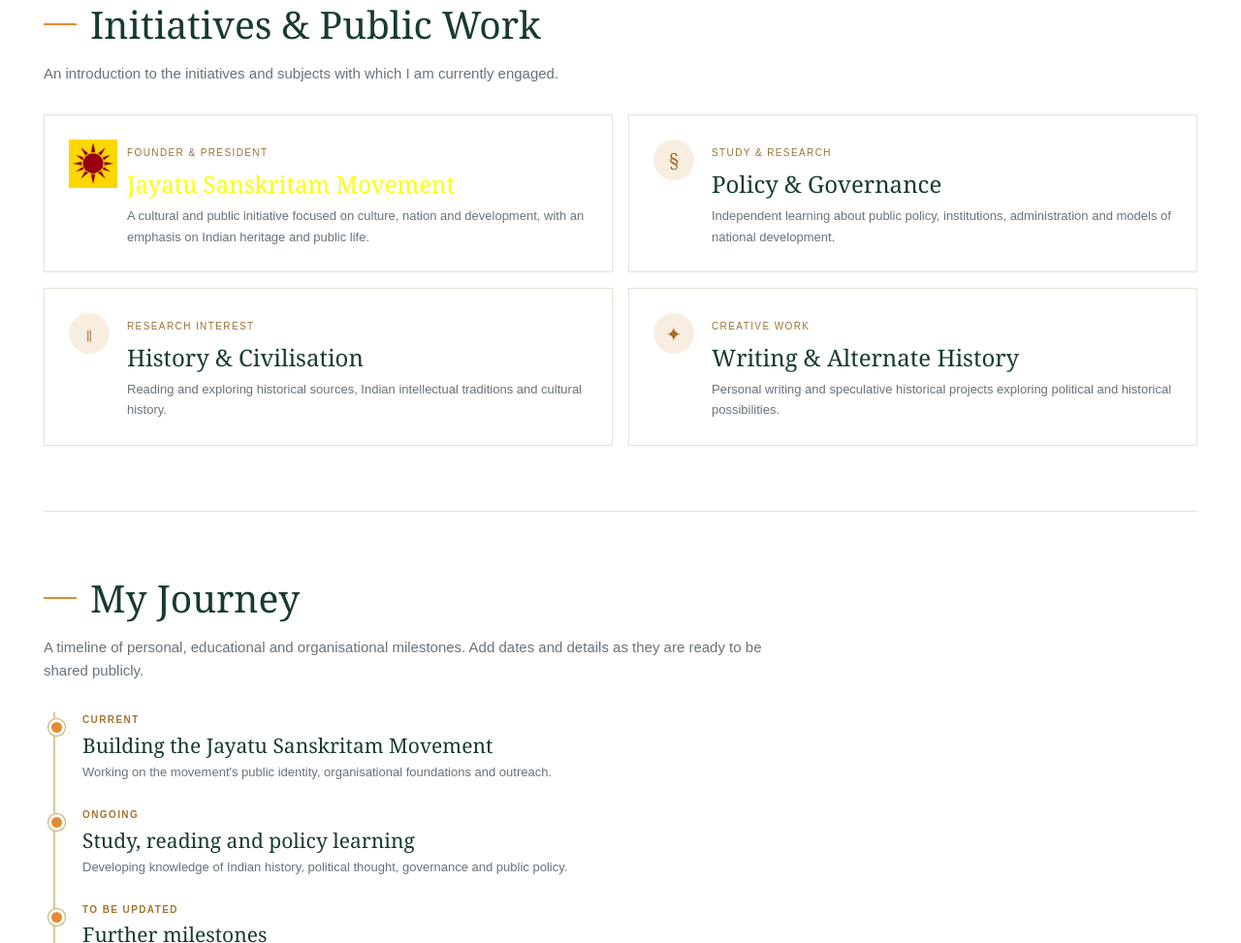
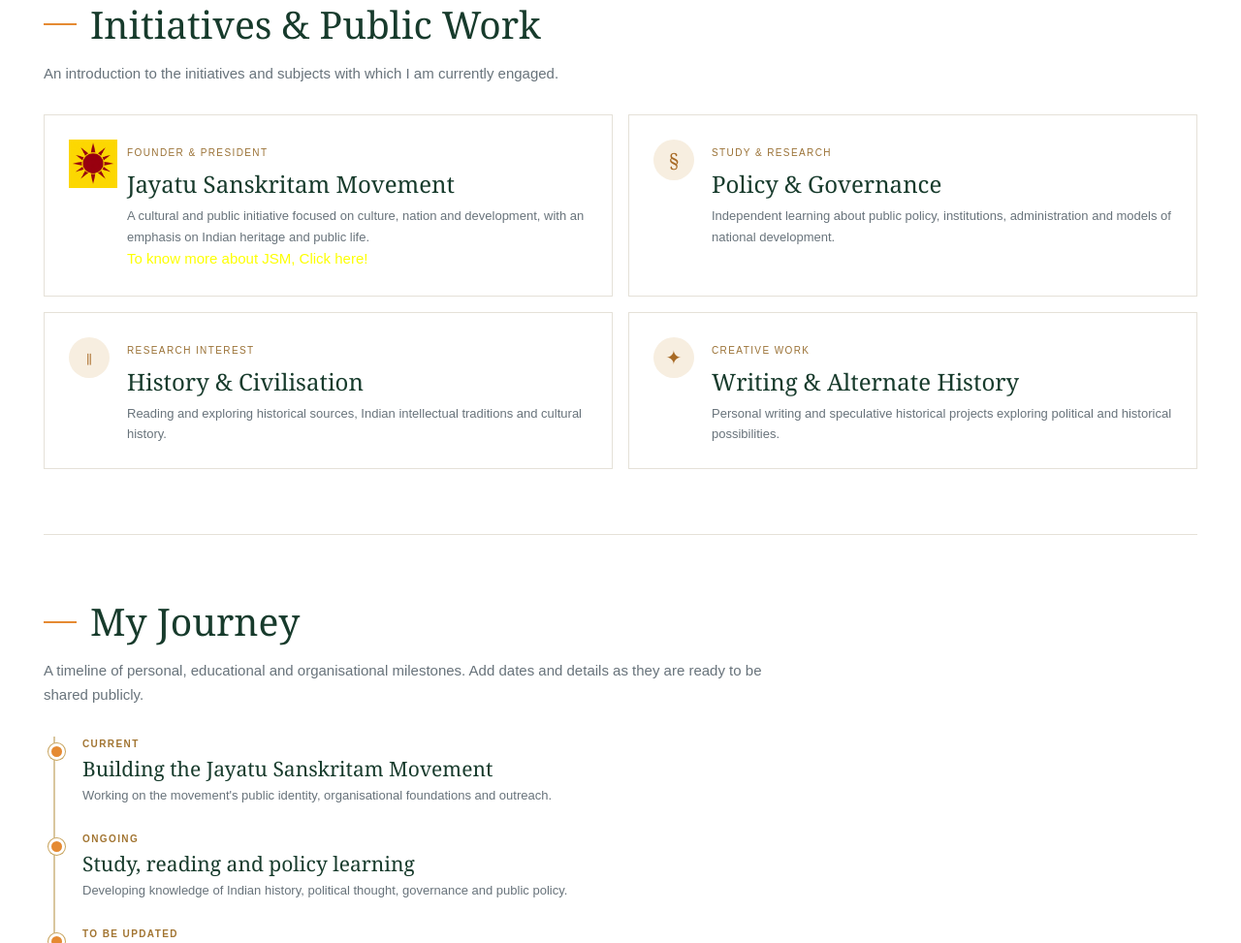
Before and after one commit to abhi20504/abhinandan.bjp.in, a plain HTML site: page index.html in a window 1280 px wide. Shown: the part 1618-2591 px from the top of the page at 97% size. Drawn offline with Linux system fonts and the light colour scheme.

Commit message:
Update index.html

```diff
--- a/index.html
+++ b/index.html
@@ -105,7 +105,7 @@ footer{background:#102d22;color:#d3ddd5;padding:26px 25px}.footer-inner{max-widt
  <div class="section-top"><span class="rule"></span><h2>Initiatives &amp; Public Work</h2></div>
  <p class="section-sub">An introduction to the initiatives and subjects with which I am currently engaged.</p>
  <div class="work-grid">
-  <article class="work-card"><div class="work-icon"><img src="jsm-logo.png" alt="JSM Logo" class="jsm-logo"></div><div><small>Founder &amp; President</small><h3 class="nav-link-jsm">Jayatu Sanskritam Movement</h3><p>A cultural and public initiative focused on culture, nation and development, with an emphasis on Indian heritage and public life.</p></div></article>
+  <article class="work-card"><div class="work-icon"><img src="jsm-logo.png" alt="JSM Logo" class="jsm-logo"></div><div><small>Founder &amp; President</small><h3>Jayatu Sanskritam Movement</h3><p>A cultural and public initiative focused on culture, nation and development, with an emphasis on Indian heritage and public life.</p><a class="nav-link-jsm" href="https://jsm-web-site.github.io/jsmindia.org/">To know more about JSM, Click here!</a></div></article>
   <article class="work-card"><div class="work-icon">§</div><div><small>Study &amp; research</small><h3>Policy &amp; Governance</h3><p>Independent learning about public policy, institutions, administration and models of national development.</p></div></article>
   <article class="work-card"><div class="work-icon">॥</div><div><small>Research interest</small><h3>History &amp; Civilisation</h3><p>Reading and exploring historical sources, Indian intellectual traditions and cultural history.</p></div></article>
   <article class="work-card"><div class="work-icon">✦</div><div><small>Creative work</small><h3>Writing &amp; Alternate History</h3><p>Personal writing and speculative historical projects exploring political and historical possibilities.</p></div></article>
```
